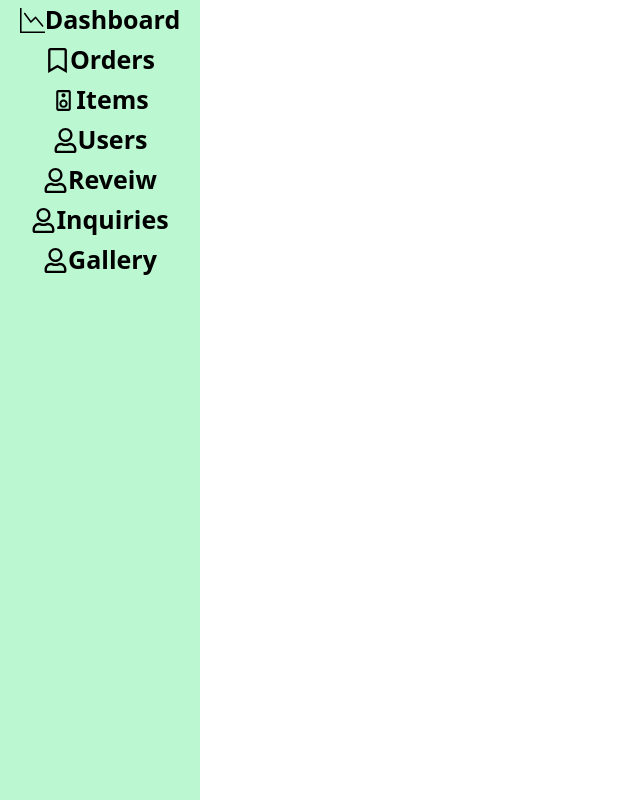
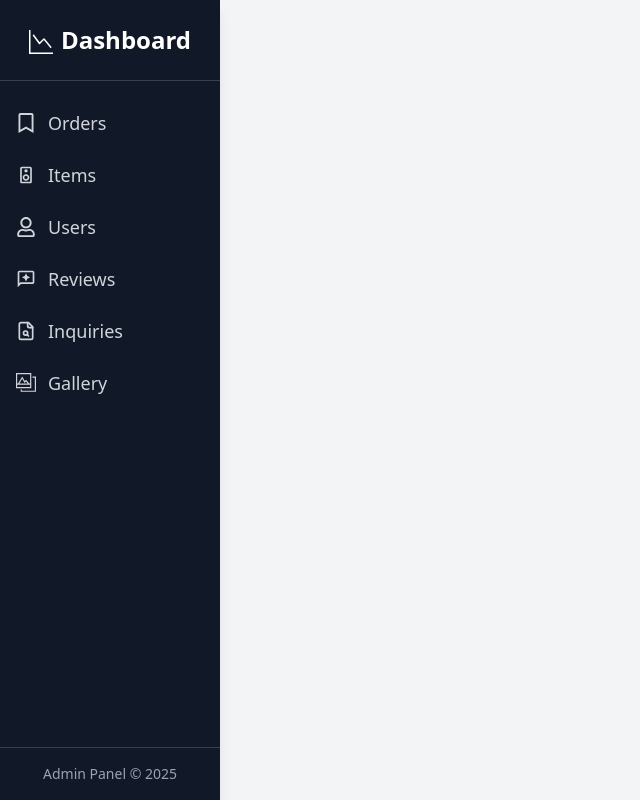
Before and after one commit to Sathsara200/kv-audio-frontend, a React (Vite) app: page /admin in a window 1280 px wide. Shown: the whole page, without its empty margins (0-640 px from the left). Built offline with nearby package versions, Linux system fonts and the light colour scheme; no server answers; sample sign-in values are in the browser's storage.

Commit message:
change admin panel design😊

```diff
--- a/src/pages/admin/addItemPage.jsx
+++ b/src/pages/admin/addItemPage.jsx
@@ -107,6 +107,13 @@ export default function AddItemPage() {
                 >
                     <option value="audio">Audio</option>
                     <option value="lights">Lights</option>
+                    <option value="guitar">Guitar</option>
+                    <option value="piano">Piano</option>
+                    <option value="drums">Drums</option>
+                    <option value="violin">Violin</option>
+                    <option value="wind">Wind</option>
+
+
                 </select>
                 <input
                     type="text"
--- a/src/pages/admin/adminAddGallery.jsx
+++ b/src/pages/admin/adminAddGallery.jsx
@@ -86,7 +86,7 @@ export default function AdminGalleryPage() {
         />
         <button
           type="submit"
-          className="bg-blue-600 text-white px-4 py-2 rounded hover:bg-blue-700 transition"
+          className="bg-yellow-500 text-white px-4 py-2 rounded hover:bg-yellow-600 transition"
         >
           Add Image
         </button>
--- a/src/pages/admin/adminGalleryPage.jsx
+++ b/src/pages/admin/adminGalleryPage.jsx
@@ -80,14 +80,7 @@ export default function AdminGalleryPage() {
                     {new Date(img.date).toLocaleDateString()}
                   </td>
                   <td className="p-3 flex justify-center gap-3">
-                    <button
-                      onClick={() =>
-                        navigate(`/admin/gallery/edit`, { state: img })
-                      }
-                      className="text-blue-600 hover:text-blue-800"
-                    >
-                      <FiEdit size={20} />
-                    </button>
+
                     <button
                       onClick={() => handleDelete(img._id)}
                       className="text-red-600 hover:text-red-800"
--- a/src/pages/admin/adminPage.jsx
+++ b/src/pages/admin/adminPage.jsx
@@ -1,91 +1,112 @@
 import { BsGraphDown } from "react-icons/bs";
 import { FaRegBookmark, FaRegUser } from "react-icons/fa";
-import { MdOutlineSpeaker } from "react-icons/md";
-import { Link, Route, Routes } from "react-router-dom";
+import { MdOutlineReviews, MdOutlineSpeaker } from "react-icons/md";
+import { Link, Route, Routes, useLocation } from "react-router-dom";
+import { useEffect, useState } from "react";
+import axios from "axios";
+
 import AdminItemsPage from "./adminItemsPage";
 import UpdateItemPage from "./updateItemPage";
 import AddItemPage from "./addItemPage";
 import AdminUsersPage from "./adminUsersPage";
 import AdminOrdersPage from "./adminBookingPage";
-import { useEffect, useState } from "react";
-import axios from "axios";
 import AdminReviewPage from "./adminReveiwPage";
 import AdminInquiryPage from "./adminInquiryPage";
 import AdminGalleryPage from "./adminGalleryPage";
 import AdminAddGalleryPage from "./adminAddGallery";
+import { LuFileSearch2 } from "react-icons/lu";
+import { TfiGallery } from "react-icons/tfi";
 
+export default function AdminPage() {
+  const [userValidated, setUserValidated] = useState(false);
+  const location = useLocation();
 
-export default function AdminPage(){
-    const [userValidated,setUserValidated] = useState(false);
-    useEffect(()=>{
-      const token = localStorage.getItem("token");
-      if(!token){
-        window.location.href = "/login";
-      }
-      axios.get(`${import.meta.env.VITE_BACKEND_URL}/api/users/`,{
-        headers:{
-          Authorization: `Bearer ${token}`
-        }
-      }).then((res)=>{
-        console.log(res.data);
+  useEffect(() => {
+    const token = localStorage.getItem("token");
+    if (!token) {
+      window.location.href = "/login";
+      return;
+    }
+
+    axios
+      .get(`${import.meta.env.VITE_BACKEND_URL}/api/users/`, {
+        headers: {
+          Authorization: `Bearer ${token}`,
+        },
+      })
+      .then((res) => {
         const user = res.data;
-        if(user.role == "admin"){
+        if (user.role === "admin") {
           setUserValidated(true);
-        }else{
+        } else {
           window.location.href = "/";
         }
-
-      }).catch((err)=>{
+      })
+      .catch((err) => {
         console.error(err);
         setUserValidated(false);
-      })
-    },[])
-    return(
-        <div className='w-full h-screen flex'>
-          <div className='w-[200px] h-full bg-green-200'>
-            <button className='w-full h-[40px] text-[25px] font-bold flex justify-center items-center'>
-              <BsGraphDown/>
-              Dashboard
-            </button>
-            <Link to="/admin/orders" className='w-full h-[40px] text-[25px] font-bold flex justify-center items-center'>
-              <FaRegBookmark/>
-              Orders
-            </Link>
-            <Link to="/admin/items" className='w-full h-[40px] text-[25px] font-bold flex justify-center items-center'>
-              <MdOutlineSpeaker/>
-              Items
-            </Link>
-            <Link to="/admin/users" className='w-full h-[40px] text-[25px] font-bold flex justify-center items-center'>
-              <FaRegUser/>
-              Users
-            </Link>
-            <Link to="/admin/reveiws" className='w-full h-[40px] text-[25px] font-bold flex justify-center items-center'>
-              <FaRegUser/>
-              Reveiw
-            </Link>
-            <Link to="/admin/inquiries" className='w-full h-[40px] text-[25px] font-bold flex justify-center items-center'>
-              <FaRegUser/>
-              Inquiries
-            </Link>
-            <Link to="/admin/gallery" className='w-full h-[40px] text-[25px] font-bold flex justify-center items-center'>
-              <FaRegUser/>
-              Gallery
-            </Link>
+      });
+  }, []);
 
+  const menuItems = [
+    { path: "/admin/orders", icon: <FaRegBookmark />, label: "Orders" },
+    { path: "/admin/items", icon: <MdOutlineSpeaker />, label: "Items" },
+    { path: "/admin/users", icon: <FaRegUser />, label: "Users" },
+    { path: "/admin/reveiws", icon: <MdOutlineReviews />, label: "Reviews" },
+    { path: "/admin/inquiries", icon: <LuFileSearch2 />, label: "Inquiries" },
+    { path: "/admin/gallery", icon: <TfiGallery />, label: "Gallery" },
+  ];
+
+  return (
+    <div className="w-full h-screen flex bg-gray-100">
+      {/* Sidebar */}
+      <div className="w-[220px] h-full bg-gray-900 text-white flex flex-col shadow-lg">
+        <div className="px-4 py-6 text-center text-2xl font-bold border-b border-gray-700">
+          <BsGraphDown className="inline-block mr-2" />
+          Dashboard
         </div>
-        <div className='w-[calc(100vw-200px)]'>
-        {userValidated&&<Routes path="/*">
-            <Route path="/orders" element={<AdminOrdersPage/>}/>
-            <Route path="/users" element={<AdminUsersPage/>}/>
-            <Route path="/reveiws" element={<AdminReviewPage/>}/>
-            <Route path="/inquiries" element={<AdminInquiryPage/>}/>
-            <Route path="/gallery" element={<AdminGalleryPage/>}/>
-            <Route path="/gallery/add" element={<AdminAddGalleryPage/>}/>
-            <Route path="/items" element={<AdminItemsPage/>}/>
-            <Route path="/items/add" element={<AddItemPage/>}/>
-            <Route path="/items/edit" element={<UpdateItemPage/>}/>
-          </Routes>}
+
+        <nav className="flex-1 mt-4">
+          {menuItems.map((item) => {
+            const isActive = location.pathname === item.path;
+            return (
+              <Link
+                key={item.path}
+                to={item.path}
+                className={`flex items-center px-4 py-3 text-lg transition-colors ${
+                  isActive
+                    ? "bg-blue-600 text-white"
+                    : "text-gray-300 hover:bg-gray-800 hover:text-white"
+                }`}
+              >
+                <span className="mr-3 text-xl">{item.icon}</span>
+                {item.label}
+              </Link>
+            );
+          })}
+        </nav>
+
+        <div className="p-4 border-t border-gray-700 text-sm text-gray-400 text-center">
+          Admin Panel © {new Date().getFullYear()}
         </div>
       </div>
-  )
+
+      {/* Main Content */}
+      <div className="flex-1 overflow-y-auto p-6">
+        {userValidated && (
+          <Routes path="/*">
+            <Route path="/orders" element={<AdminOrdersPage />} />
+            <Route path="/users" element={<AdminUsersPage />} />
+            <Route path="/reveiws" element={<AdminReviewPage />} />
+            <Route path="/inquiries" element={<AdminInquiryPage />} />
+            <Route path="/gallery" element={<AdminGalleryPage />} />
+            <Route path="/gallery/add" element={<AdminAddGalleryPage />} />
+            <Route path="/items" element={<AdminItemsPage />} />
+            <Route path="/items/add" element={<AddItemPage />} />
+            <Route path="/items/edit" element={<UpdateItemPage />} />
+          </Routes>
+        )}
+      </div>
+    </div>
+  );
 }
```
